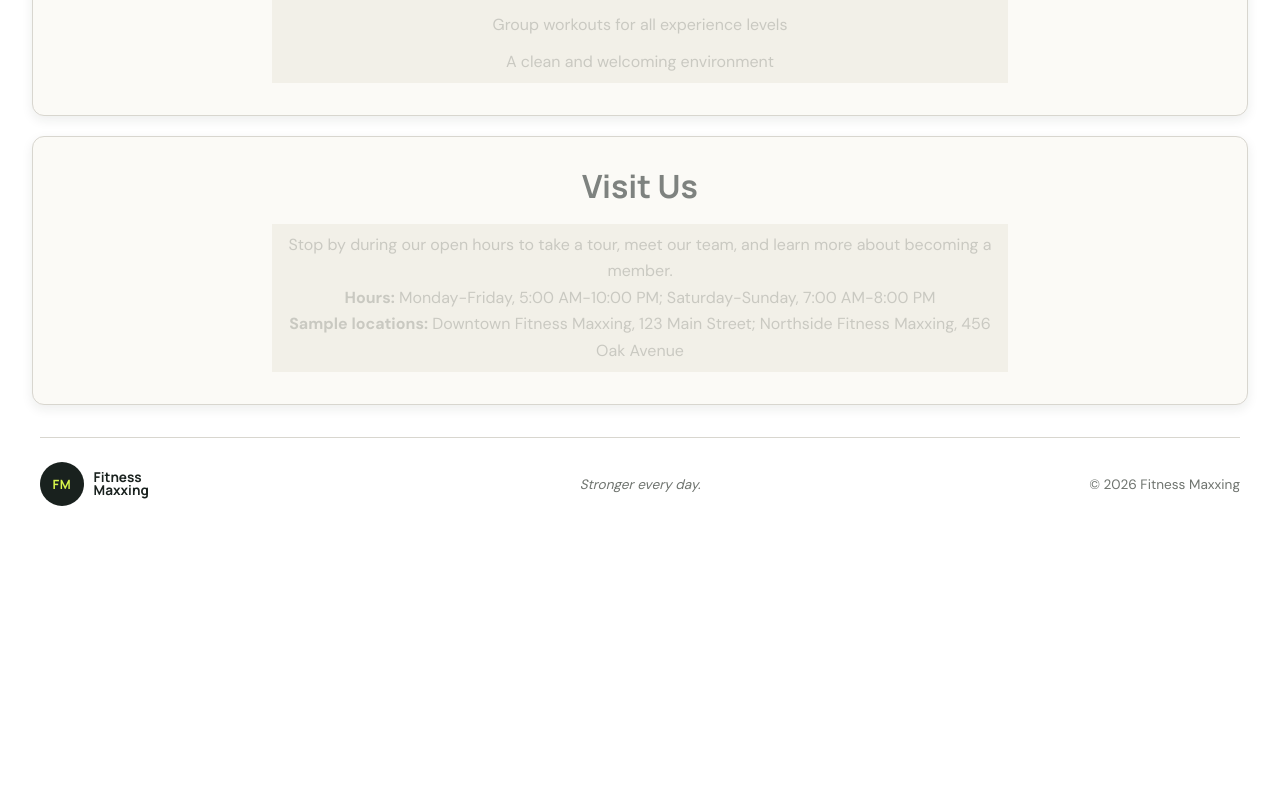
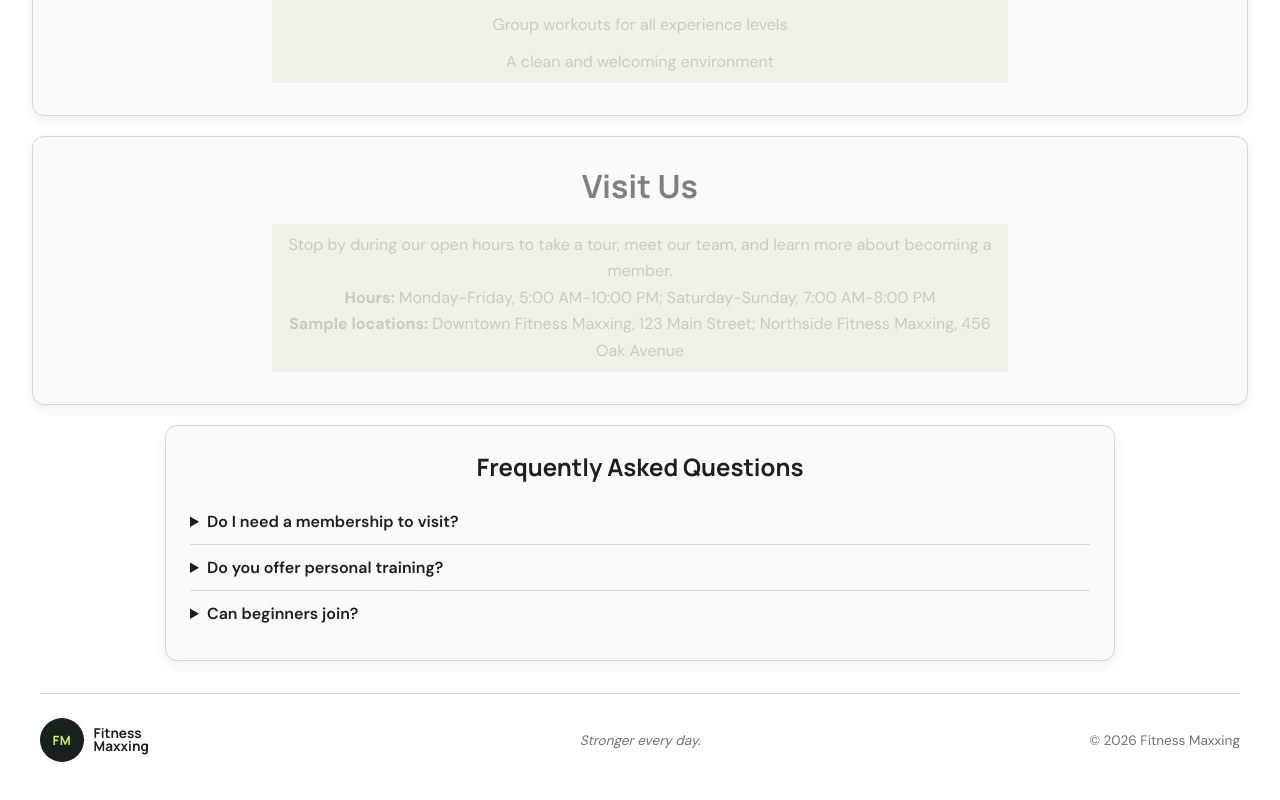
Before and after one commit to jaydonkc/h4i-calpoly-team7, a Next.js app: page /gym-info in a window 1280 px wide. Shown: the part 530-1330 px from the top of the page. Before the commit the page ends 1084 px from the top, so only its background shows below. Built offline with nearby package versions, Linux system fonts and the light colour scheme.

Commit message:
feat: add faq

```diff
--- a/src/app/gym-info/info.css
+++ b/src/app/gym-info/info.css
@@ -172,6 +172,41 @@ main:has(.offer-info:hover, .visit-info:hover) .about-info .gym-details::after {
 	margin: 0;
 }
 
+.faq-info {
+	max-width: 900px;
+	margin-top: 1.25rem;
+	padding: 1.5rem;
+	text-align: left;
+}
+
+.faq-info h2 {
+	margin: 0 0 1rem;
+	font-family: "Manrope", sans-serif;
+	font-size: 1.5rem;
+	text-align: center;
+}
+
+.faq-info details {
+	padding: 0.75rem 0;
+	border-bottom: 1px solid #d8d6cf;
+}
+
+.faq-info details:last-child {
+	border-bottom: 0;
+}
+
+.faq-info summary {
+	color: #19211e;
+	font-weight: 600;
+	cursor: pointer;
+}
+
+.faq-info p {
+	margin: 0.75rem 0 0;
+	color: #6f746f;
+	line-height: 1.5;
+}
+
 .info:hover .gym-details::after,
 .info:focus-within .gym-details::after {
 	opacity: 0;
--- a/src/app/gym-info/page.tsx
+++ b/src/app/gym-info/page.tsx
@@ -54,6 +54,22 @@ export default function GymInfoPage() {
         </div>
       </div>
 
+      <section className="info faq-info">
+        <h2>Frequently Asked Questions</h2>
+        <details>
+          <summary>Do I need a membership to visit?</summary>
+          <p>No. Visitors can schedule a tour or ask about a day pass at the front desk.</p>
+        </details>
+        <details>
+          <summary>Do you offer personal training?</summary>
+          <p>Yes. Our trainers can help create a fitness plan based on your goals and experience.</p>
+        </details>
+        <details>
+          <summary>Can beginners join?</summary>
+          <p>Absolutely. Our equipment, classes, and staff support members at every fitness level.</p>
+        </details>
+      </section>
+
       <footer className="fitness-footer">
         <div className="fitness-logo" aria-label="Fitness Maxxing">
           <span className="fitness-logo-mark">FM</span>
```
